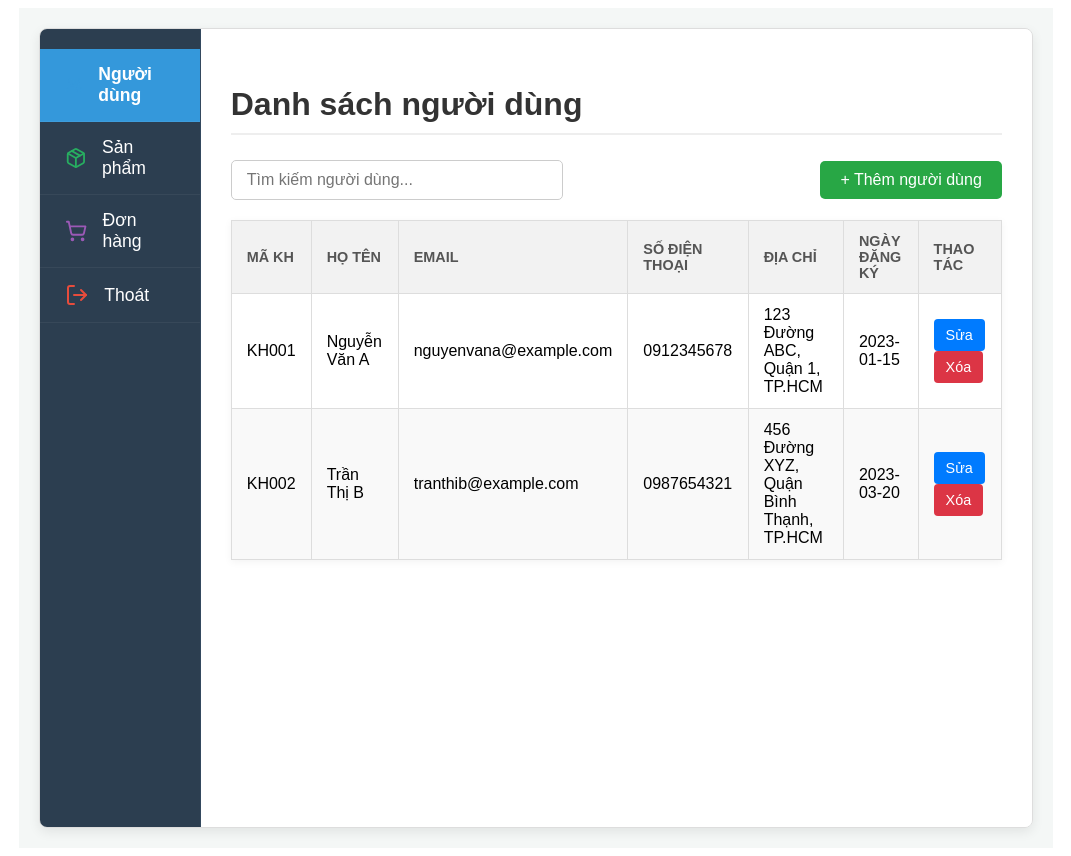
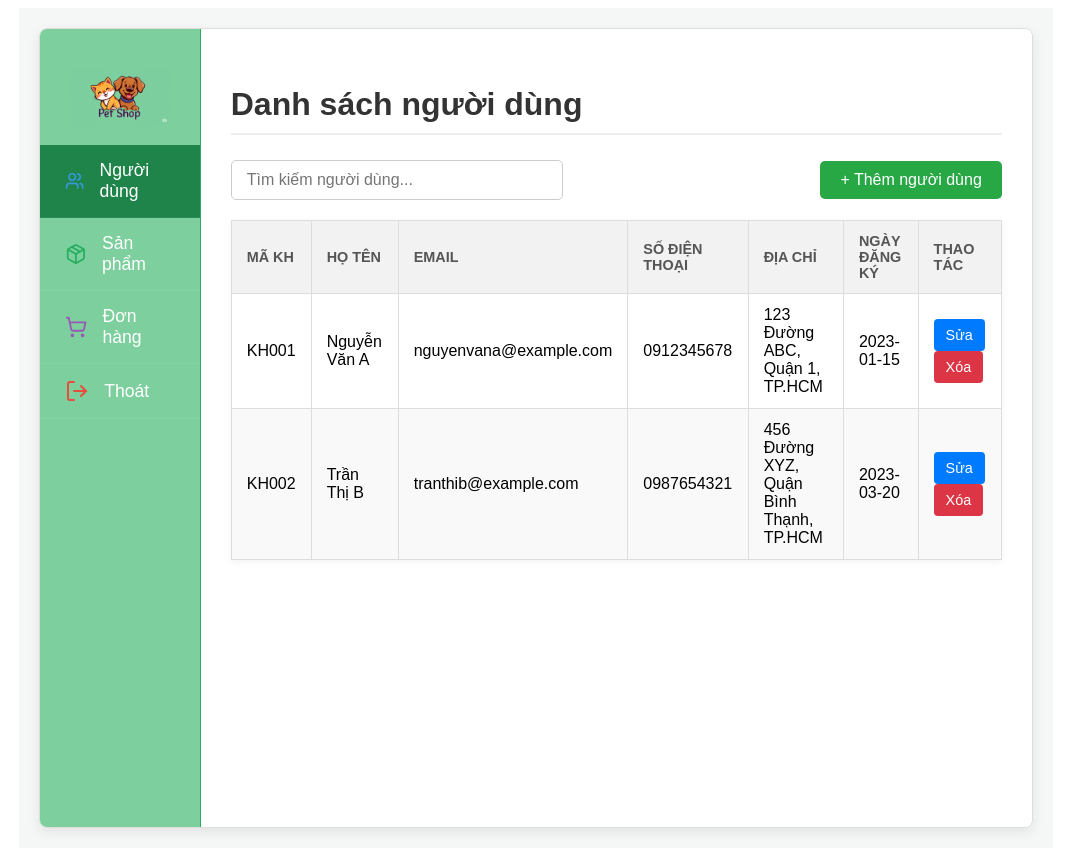
Before and after one commit to khacnhuan14102002/CDWEB_FONT-END, a React (Vite) app in the folder FRONTEND/: page /admin in a window 1280 px wide. Shown: the whole page, without its empty margins (104-1175 px from the left). Built offline with nearby package versions, Linux system fonts and the light colour scheme.

Commit message:
fix search auto

```diff
--- a/FRONTEND/src/components/Navbar.jsx
+++ b/FRONTEND/src/components/Navbar.jsx
@@ -96,9 +96,12 @@ const Navbar = () => {
                     <img src={assets.cart_icon} className='w-5 min-w-5' alt="Cart Icon"/>
                     <p className='badge'>{cartCount}</p>
                 </Link>
-                <Link to='/admin' className='relative'>
-                    <img src={mana} className='w-5 min-w-5' alt="Admin Icon"/>
-                </Link>
+                {user?.role === "admin" && (
+                    <Link to='/admin' className='relative'>
+                        <img src={mana} className='w-5 min-w-5' alt="Admin Icon" />
+                    </Link>
+                )}
+
                 <img onClick={() => setVisible(true)} src={assets.menu_icon} className='menu-c' alt="Menu Icon"/>
             </div>
 
--- a/FRONTEND/src/components/SearchBar.jsx
+++ b/FRONTEND/src/components/SearchBar.jsx
@@ -1,21 +1,53 @@
-import React, {useContext, useEffect, useState} from 'react';
+import React, { useContext, useEffect, useState } from 'react';
 import { ShopContext } from "../context/ShopContext.jsx";
 import { assets } from "../assets/assets.js";
 import '../style/Search.css';
-import {useLocation} from "react-router-dom";
+import { useLocation, useNavigate } from "react-router-dom";
 
 const SearchBar = () => {
     const { search, setSearch, showSearch, setShowSearch } = useContext(ShopContext);
-    const [visible, setVisible] = useState(false)
-    const  location = useLocation();
+    const [visible, setVisible] = useState(false);
+    const [suggestions, setSuggestions] = useState([]);
+    const location = useLocation();
+    const navigate = useNavigate();
+
     useEffect(() => {
-        if(location.pathname.includes('collection')){
+        if (location.pathname.includes('collection')) {
             setVisible(true);
-        }else{
-            setVisible(false)
+        } else {
+            setVisible(false);
         }
     }, [location]);
-    return showSearch && visible ?(
+
+    useEffect(() => {
+        const fetchSuggestions = async () => {
+            if (search.trim() === '') {
+                setSuggestions([]);
+                return;
+            }
+
+            try {
+                const response = await fetch(`http://localhost:8080/api/sanpham/search?keyword=${search}`);
+                const data = await response.json();
+                setSuggestions(data);
+            } catch (error) {
+                console.error('Failed to fetch suggestions:', error);
+            }
+        };
+
+        const debounce = setTimeout(fetchSuggestions, 300); // debounce
+
+        return () => clearTimeout(debounce);
+    }, [search]);
+
+    const handleSelect = (id) => {
+        setSearch('');
+        setShowSearch(false);
+        setSuggestions([]);
+        navigate(`/product/${id}`);
+    };
+
+    return showSearch && visible ? (
         <div className={`searchbar-container ${showSearch ? 'visible' : 'hidden'}`}>
             <div className="searchbar-input-wrapper">
                 <input
@@ -33,8 +65,19 @@ const SearchBar = () => {
                 src={assets.cross_icon}
                 alt="close icon"
             />
+
+            {suggestions.length > 0 && (
+                <ul className="autocomplete-list">
+                    {suggestions.map((item) => (
+                        <li key={item.maSP} onClick={() => handleSelect(item.maSP)}>
+                            <img src={item.hinhAnh} alt={item.tenSP} />
+                            <span>{item.tenSP}</span>
+                        </li>
+                    ))}
+                </ul>
+            )}
         </div>
-    ): null
+    ) : null;
 };
 
 export default SearchBar;
--- a/FRONTEND/src/pages/Admin.jsx
+++ b/FRONTEND/src/pages/Admin.jsx
@@ -1,8 +1,8 @@
 import React, { useState } from 'react';
 import { Users, Package, ShoppingCart, LogOut } from 'lucide-react';
 import { useNavigate } from 'react-router-dom';
-import logo from '../assets/anh/logo_1.png';
-import styles from '../style/Admin/Admin.module.css'; // <--- Import CSS Module
+import logo from '../assets/anh/logo_2.png';
+import styles from '../style/Admin/Admin.module.css';
 
 const Admin = () => {
     const [selectedTab, setSelectedTab] = useState('users');
@@ -350,6 +350,9 @@ const Admin = () => {
             <div className={styles['admin-layout']}>
                 {/* Sidebar */}
                 <div className={styles['admin-sidebar']}>
+                    <div className={styles['sidebar-logo']}>
+                        <img src={logo} alt="Shop Logo" className={styles['logo-image']} />
+                    </div>
                     <div
                         onClick={() => setSelectedTab('users')}
                         className={`${styles['sidebar-item']} ${selectedTab === 'users' ? styles['selected-users'] : ''}`}
--- a/FRONTEND/src/style/Admin/Admin.module.css
+++ b/FRONTEND/src/style/Admin/Admin.module.css
@@ -30,12 +30,25 @@
 
 .admin-sidebar {
     width: 250px;
-    background-color: #2c3e50;
+    background-color: #7dcf9e; /* Màu xanh lá tươi sáng */
     color: white;
     padding: 20px 0;
     display: flex;
     flex-direction: column;
-    border-right: 1px solid #34495e;
+    border-right: 1px solid #27ae60; /* Viền đậm hơn */
+}
+
+.sidebar-logo {
+    display: flex;
+    justify-content: center;
+    align-items: center;
+    padding: 20px;
+}
+
+.logo-image {
+    width: 100px;
+    height: auto;
+    object-fit: contain;
 }
 
 .sidebar-item {
@@ -48,24 +61,18 @@
 }
 
 .sidebar-item:hover {
-    background-color: #34495e;
+    background-color: #27ae60; /* Xanh lá đậm */
     transform: translateX(5px);
 }
 
-.sidebar-item.selected-users {
-    background-color: #3498db;
+
+.sidebar-item.selected-users,
+.sidebar-item.selected-products,
+.sidebar-item.selected-orders {
+    background-color: #1e8449; /* Xanh đậm hơn cho mục đang chọn */
     font-weight: bold;
 }
 
-.sidebar-item.selected-products {
-    background-color: #27ae60;
-    font-weight: bold;
-}
-
-.sidebar-item.selected-orders {
-    background-color: #9b59b6;
-    font-weight: bold;
-}
 
 .sidebar-icon {
     margin-right: 15px;
@@ -75,7 +82,10 @@
 
 .sidebar-text {
     font-size: 1.1em;
+    color: #ffffff;
+    font-weight: 500;
 }
+
 
 .admin-content {
     flex-grow: 1;
--- a/FRONTEND/src/style/Search.css
+++ b/FRONTEND/src/style/Search.css
@@ -44,3 +44,35 @@
     cursor: pointer;
     margin-top: 0.5rem;
 }
+.autocomplete-list {
+    list-style: none;
+    margin: 0;
+    padding: 0;
+    border: 1px solid #ccc;
+    background-color: white;
+    position: absolute;
+    width: 100%;
+    z-index: 20;
+    max-height: 250px;
+    overflow-y: auto;
+    box-shadow: 0 2px 8px rgba(0,0,0,0.1);
+}
+
+.autocomplete-list li {
+    padding: 10px;
+    cursor: pointer;
+    display: flex;
+    align-items: center;
+}
+
+.autocomplete-list li:hover {
+    background-color: #f0f0f0;
+}
+
+.autocomplete-list img {
+    width: 40px;
+    height: 40px;
+    object-fit: cover;
+    margin-right: 10px;
+    border-radius: 5px;
+}
```
Also changed, not shown: FRONTEND/src/assets/anh/logo_2.png (added), FRONTEND/src/assets/anh/logo_3.png (added).
